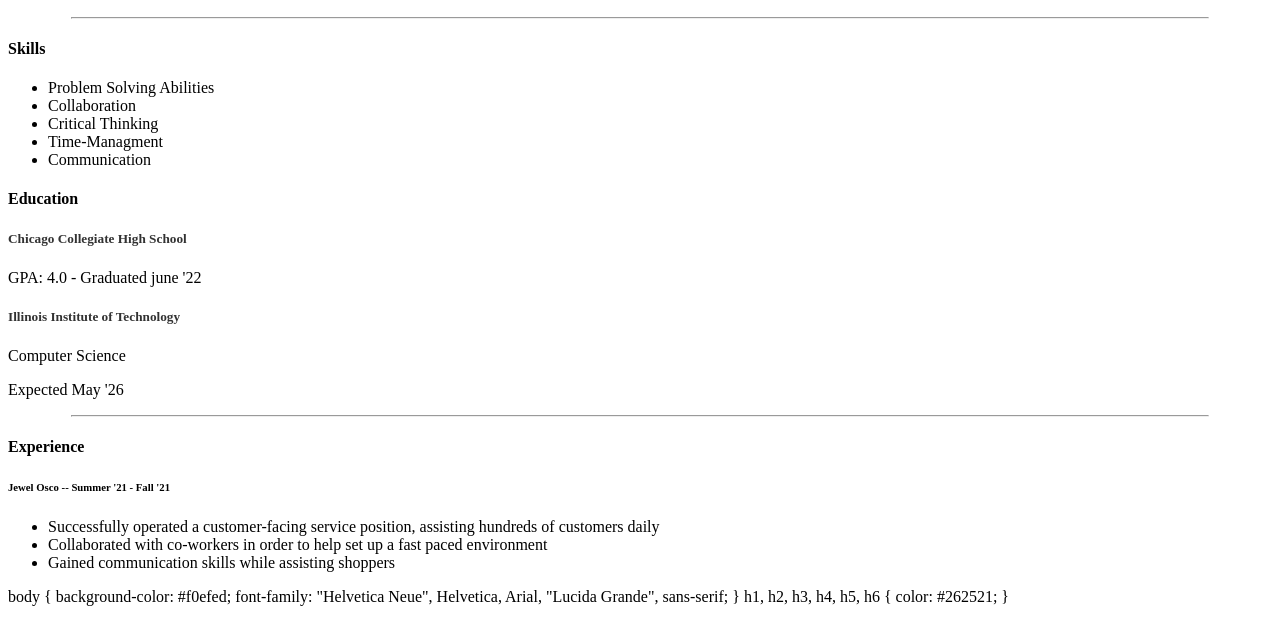
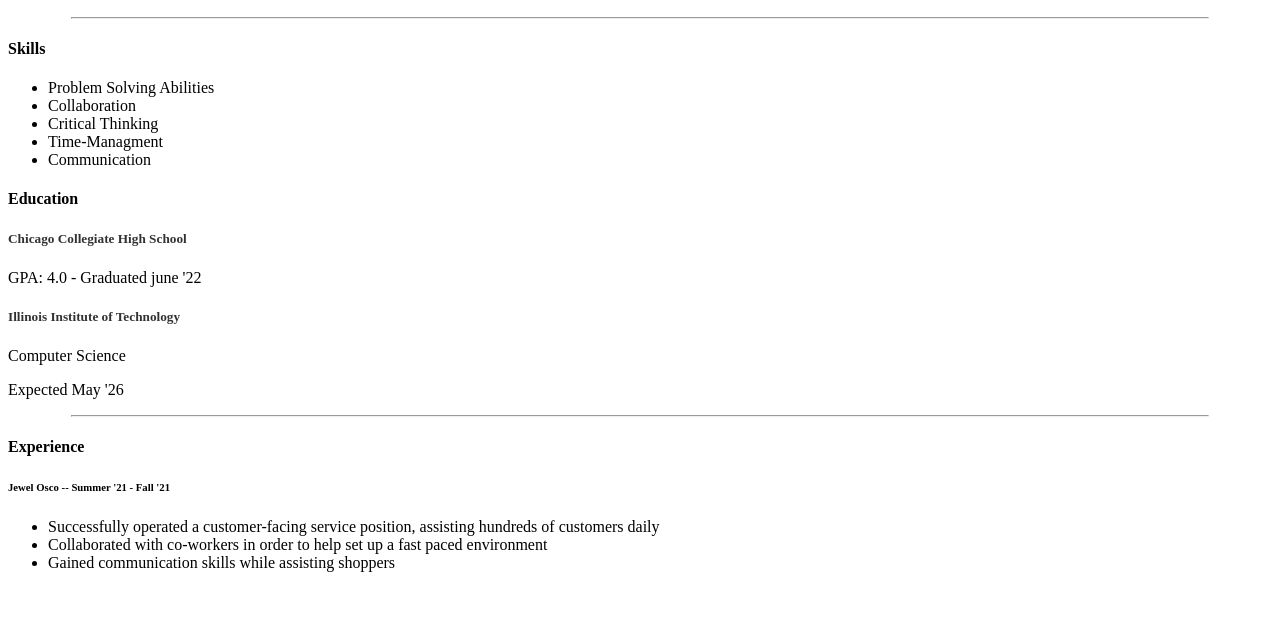
Before and after one commit to Alfredo0727/MyResume, a plain HTML site: page index.html in a window 1280 px wide. Shown: the part 148-792 px from the top of the page. Drawn offline with Linux system fonts and the light colour scheme.

Commit message:
Update index.html

```diff
--- a/index.html
+++ b/index.html
@@ -50,12 +50,3 @@
             <li>Gained communication skills while assisting shoppers </li>
         </ul>
     </div>
-
-body {
-    background-color: #f0efed;
-    font-family: "Helvetica Neue", Helvetica, Arial, "Lucida Grande", sans-serif;
-}
-
-h1, h2, h3, h4, h5, h6 {
-    color: #262521;
-}
```
